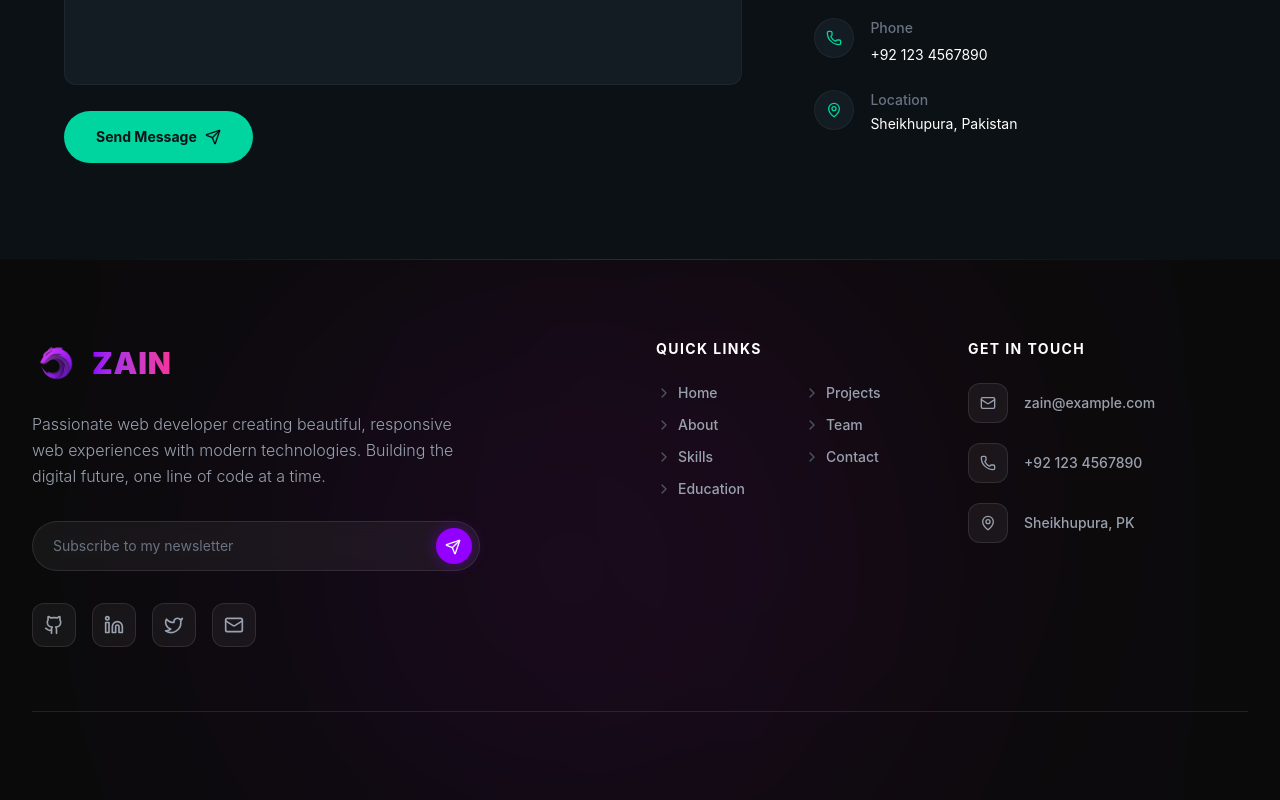
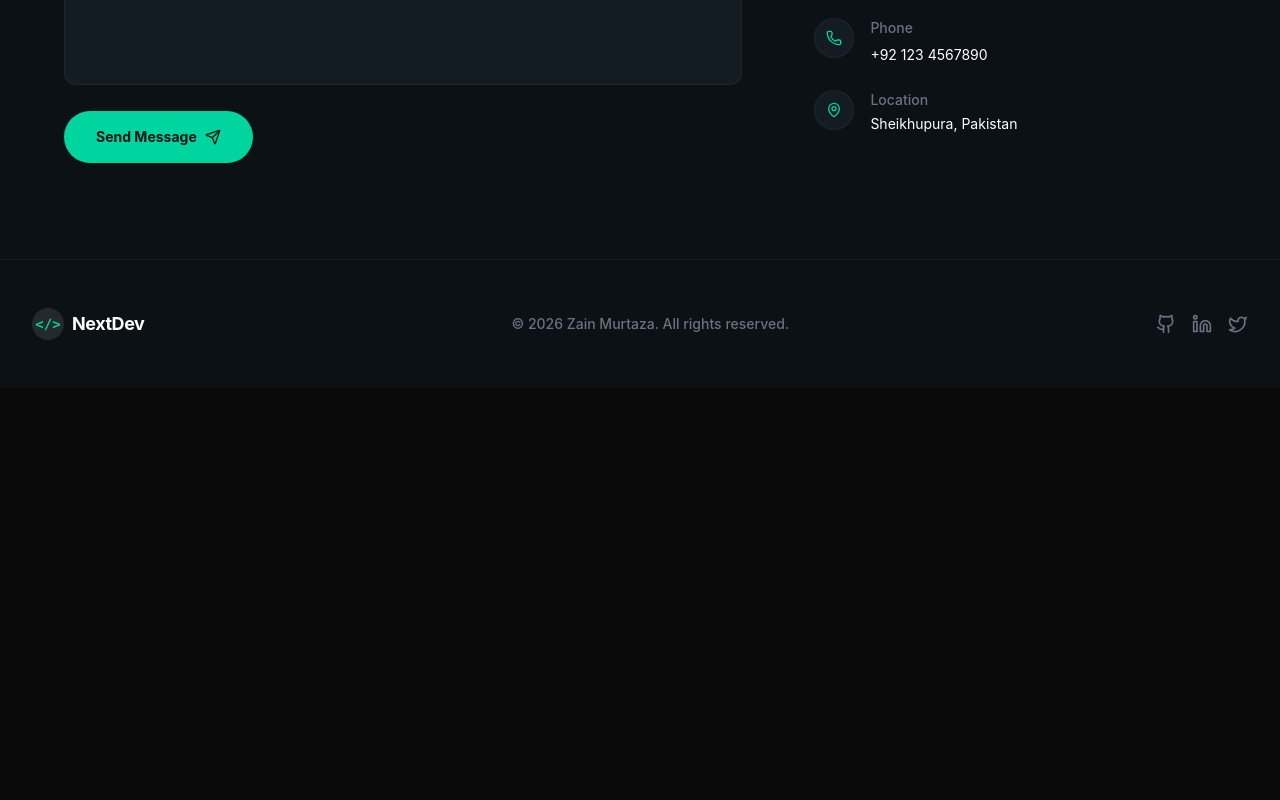
Before and after one commit to ZainMurtaza3532/personal-portfolio-using-react, a React (Vite) app: page / in a window 1280 px wide. Shown: the part 5527-6327 px from the top of the page. After the commit the page ends 5915 px from the top, so only its background shows below. Built offline with nearby package versions, Linux system fonts and the light colour scheme.

Commit message:
Refactor Footer component and simplify structure

```diff
--- a/src/components/Footer.jsx
+++ b/src/components/Footer.jsx
@@ -1,235 +1,35 @@
-import React, { useState } from 'react';
-import {
-  Github,
-  Linkedin,
-  Twitter,
-  Mail,
-  ArrowUp,
-  Phone,
-  MapPin,
-  ChevronRight,
-  Send
-} from 'lucide-react';
-import logo from '/public/images/abc.png';
-
-// Moved static data outside the component to prevent unnecessary re-creations on render
-const socialLinks = [
-  {
-    icon: <Github className="w-5 h-5" />,
-    label: 'GitHub',
-    link: "https://github.com/ZainMurtaza3532",
-    hoverClass: "hover:bg-white hover:text-black hover:border-white hover:shadow-[0_0_15px_rgba(255,255,255,0.4)]"
-  },
-  {
-    icon: <Linkedin className="w-5 h-5" />,
-    label: 'LinkedIn',
-    link: "https://www.linkedin.com/in/zain-murtaza-ghulam-murtaza-185a67304/",
-    hoverClass: "hover:bg-[#0A66C2] hover:text-white hover:border-[#0A66C2] hover:shadow-[0_0_15px_rgba(10,102,194,0.4)]"
-  },
-  {
-    icon: <Twitter className="w-5 h-5" />,
-    label: 'Twitter',
-    link: "#",
-    hoverClass: "hover:bg-[#1DA1F2] hover:text-white hover:border-[#1DA1F2] hover:shadow-[0_0_15px_rgba(29,161,242,0.4)]"
-  },
-  {
-    icon: <Mail className="w-5 h-5" />,
-    label: 'Email',
-    link: "mailto:zain@example.com",
-    hoverClass: "hover:bg-[#EA4335] hover:text-white hover:border-[#EA4335] hover:shadow-[0_0_15px_rgba(234,67,53,0.4)]"
-  }
-];
-
-const footerLinks = [
-  { name: 'Home', href: '#home' },
-  { name: 'About', href: '#about' },
-  { name: 'Skills', href: '#skills' },
-  { name: 'Education', href: '#education' },
-  { name: 'Projects', href: '#projects' },
-  { name: 'Team', href: '#team' },
-  { name: 'Contact', href: '#contact' },
-];
-
-const firstColumnLinks = footerLinks.slice(0, 4);
-const secondColumnLinks = footerLinks.slice(4);
+import React from 'react';
+import { Github, Linkedin, Twitter } from 'lucide-react';
 
 const Footer = () => {
-  const [email, setEmail] = useState('');
+  return (
+    <footer className="bg-[#0B1115] border-t border-white/5 py-12 px-4 sm:px-6 lg:px-8">
+      <div className="max-w-7xl mx-auto flex flex-col md:flex-row justify-between items-center gap-6">
 
-  const scrollToTop = () => {
-    window.scrollTo({
-      top: 0,
-      behavior: 'smooth'
-    });
-  };
-
-  const handleSubscribe = (e) => {
-    e.preventDefault();
-    // Add your newsletter subscription logic here
-    setEmail('');
-  };
-
-  return (
-    <footer className="bg-[#0a0a0a] text-white pt-20 pb-8 px-4 sm:px-6 lg:px-8 relative overflow-hidden selection:bg-[#9300ff]/30">
-
-      {/* Glowing Top Border */}
-      <div className="absolute top-0 left-0 right-0 h-[1px] bg-gradient-to-r from-transparent via-[#9300ff]/50 to-transparent"></div>
-
-      {/* Subtle Background Ambient Glows */}
-      <div className="absolute bottom-0 left-1/4 w-[500px] h-[500px] bg-[#9300ff] rounded-full mix-blend-screen filter blur-[150px] opacity-[0.1] pointer-events-none"></div>
-      <div className="absolute top-0 right-1/4 w-[500px] h-[500px] bg-pink-600 rounded-full mix-blend-screen filter blur-[150px] opacity-[0.05] pointer-events-none"></div>
-
-      <div className="max-w-7xl mx-auto relative z-10">
-
-        {/* Main Footer Content */}
-        <div className="grid grid-cols-1 md:grid-cols-2 lg:grid-cols-4 gap-y-12 gap-x-8 mb-16">
-
-          {/* Brand, Description & Newsletter */}
-          <div className="md:col-span-2" data-aos="fade-right" data-aos-duration="1000">
-            <a href="#home" className="inline-flex items-center mb-6 group focus:outline-none" data-aos="fade-down" data-aos-delay="100">
-              <img
-                src={logo}
-                alt="Zain Logo"
-                className="w-12 h-12 object-contain group-hover:scale-105 transition-transform duration-300"
-              />
-              <span className="text-3xl font-black bg-clip-text text-transparent bg-gradient-to-r from-[#9300ff] to-pink-500 ml-3 tracking-wide">
-                ZAIN
-              </span>
-            </a>
-
-            <p className="text-gray-400 mb-8 max-w-md text-base leading-relaxed font-light" data-aos="fade-up" data-aos-delay="200">
-              Passionate web developer creating beautiful, responsive web experiences with modern technologies. Building the digital future, one line of code at a time.
-            </p>
-
-            {/* Newsletter Subscription */}
-            <form onSubmit={handleSubscribe} className="relative max-w-md mb-8 group" data-aos="fade-up" data-aos-delay="250">
-              <input
-                type="email"
-                value={email}
-                onChange={(e) => setEmail(e.target.value)}
-                placeholder="Subscribe to my newsletter"
-                required
-                className="w-full bg-white/5 border border-white/10 rounded-full py-3.5 pl-5 pr-14 text-sm text-white placeholder-gray-500 focus:outline-none focus:border-[#9300ff]/50 focus:ring-1 focus:ring-[#9300ff]/50 transition-all backdrop-blur-sm"
-              />
-              <button
-                type="submit"
-                aria-label="Subscribe"
-                className="absolute right-2 top-1/2 -translate-y-1/2 w-9 h-9 bg-[#9300ff] hover:bg-[#b545ff] rounded-full flex items-center justify-center text-white transition-all shadow-[0_0_15px_rgba(147,0,255,0.4)] hover:scale-105"
-              >
-                <Send className="w-4 h-4 translate-x-[-1px] translate-y-[1px]" />
-              </button>
-            </form>
-
-            {/* Social Links */}
-            <div className="flex space-x-4" data-aos="fade-up" data-aos-delay="300">
-              {socialLinks.map((social, index) => (
-                <a
-                  key={index}
-                  href={social.link}
-                  target="_blank"
-                  rel="noopener noreferrer"
-                  className={`w-11 h-11 bg-white/5 backdrop-blur-sm border border-white/10 rounded-xl flex items-center justify-center text-gray-400 transition-all duration-300 hover:-translate-y-1 focus:outline-none focus:ring-2 focus:ring-[#9300ff] ${social.hoverClass}`}
-                  aria-label={social.label}
-                >
-                  {social.icon}
-                </a>
-              ))}
-            </div>
+        {/* Branding */}
+        <div className="flex items-center gap-2">
+          <div className="w-8 h-8 bg-white/10 rounded-full flex items-center justify-center text-[#00D49F]">
+            <span className="font-mono font-bold text-sm">&lt;/&gt;</span>
           </div>
-
-          {/* Quick Links */}
-          <div className="lg:col-span-1" data-aos="fade-up" data-aos-delay="400">
-            <h3 className="text-sm font-bold mb-6 text-white uppercase tracking-widest">Quick Links</h3>
-            <nav className="grid grid-cols-2 gap-x-4 gap-y-3">
-              <ul className="space-y-3">
-                {firstColumnLinks.map((link, index) => (
-                  <li key={index}>
-                    <a
-                      href={link.href}
-                      className="group flex items-center text-gray-400 hover:text-[#9300ff] transition-colors duration-300 focus:outline-none focus:text-[#9300ff]"
-                    >
-                      <ChevronRight className="w-4 h-4 mr-1.5 text-gray-600 group-hover:text-[#9300ff] group-hover:translate-x-1 transition-all duration-300" />
-                      <span className="text-sm font-medium">{link.name}</span>
-                    </a>
-                  </li>
-                ))}
-              </ul>
-              <ul className="space-y-3">
-                {secondColumnLinks.map((link, index) => (
-                  <li key={index}>
-                    <a
-                      href={link.href}
-                      className="group flex items-center text-gray-400 hover:text-[#9300ff] transition-colors duration-300 focus:outline-none focus:text-[#9300ff]"
-                    >
-                      <ChevronRight className="w-4 h-4 mr-1.5 text-gray-600 group-hover:text-[#9300ff] group-hover:translate-x-1 transition-all duration-300" />
-                      <span className="text-sm font-medium">{link.name}</span>
-                    </a>
-                  </li>
-                ))}
-              </ul>
-            </nav>
-          </div>
-
-          {/* Contact Info */}
-          <div className="lg:col-span-1" data-aos="fade-left" data-aos-delay="500">
-            <h3 className="text-sm font-bold mb-6 text-white uppercase tracking-widest">Get In Touch</h3>
-            <ul className="space-y-5">
-              <li>
-                <a href="mailto:zain@example.com" className="group flex items-center focus:outline-none">
-                  <div className="w-10 h-10 rounded-xl bg-white/5 border border-white/10 flex items-center justify-center flex-shrink-0 mr-4 group-hover:bg-[#9300ff] group-hover:border-transparent group-hover:shadow-[0_0_15px_rgba(147,0,255,0.4)] transition-all duration-300">
-                    <Mail className="w-4 h-4 text-gray-400 group-hover:text-white transition-colors" />
-                  </div>
-                  <div className="flex flex-col">
-                    <span className="text-gray-400 text-sm font-medium group-hover:text-white transition-colors">
-                      zain@example.com
-                    </span>
-                  </div>
-                </a>
-              </li>
-
-              <li>
-                <a href="tel:+921234567890" className="group flex items-center focus:outline-none">
-                  <div className="w-10 h-10 rounded-xl bg-white/5 border border-white/10 flex items-center justify-center flex-shrink-0 mr-4 group-hover:bg-[#9300ff] group-hover:border-transparent group-hover:shadow-[0_0_15px_rgba(147,0,255,0.4)] transition-all duration-300">
-                    <Phone className="w-4 h-4 text-gray-400 group-hover:text-white transition-colors" />
-                  </div>
-                  <div className="flex flex-col">
-                    <span className="text-gray-400 text-sm font-medium group-hover:text-white transition-colors">
-                      +92 123 4567890
-                    </span>
-                  </div>
-                </a>
-              </li>
-
-              <li className="flex items-center">
-                <div className="w-10 h-10 rounded-xl bg-white/5 border border-white/10 flex items-center justify-center flex-shrink-0 mr-4">
-                  <MapPin className="w-4 h-4 text-gray-400" />
-                </div>
-                <div className="flex flex-col">
-                  <span className="text-gray-400 text-sm font-medium">
-                    Sheikhupura, PK
-                  </span>
-                </div>
-              </li>
-            </ul>
-          </div>
-
+          <span className="text-lg font-bold text-white tracking-tight">NextDev</span>
         </div>
 
-        {/* Footer Bottom / Copyright */}
-        <div className="border-t border-white/10 pt-8 flex flex-col md:flex-row justify-between items-center gap-6">
-          <p className="text-gray-500 text-sm font-medium text-center md:text-left" data-aos="fade-right">
-            &copy; {new Date().getFullYear()} Zain Murtaza. All rights reserved.
-          </p>
+        {/* Copyright */}
+        <p className="text-gray-500 text-sm font-medium text-center">
+          &copy; {new Date().getFullYear()} Zain Murtaza. All rights reserved.
+        </p>
 
-          <button
-            onClick={scrollToTop}
-            aria-label="Scroll back to top"
-            className="group flex items-center space-x-2 bg-white/5 hover:bg-[#9300ff] px-5 py-2.5 rounded-full text-gray-400 hover:text-white transition-all duration-300 border border-white/10 hover:border-transparent hover:shadow-[0_0_20px_rgba(147,0,255,0.4)] focus:outline-none hover:-translate-y-1 backdrop-blur-sm"
-            data-aos="fade-left"
-          >
-            <span className="text-sm font-semibold tracking-wide">Back to Top</span>
-            <ArrowUp className="w-4 h-4 group-hover:-translate-y-1 transition-transform duration-300" />
-          </button>
+        {/* Socials */}
+        <div className="flex items-center gap-4">
+          <a href="#" className="text-gray-500 hover:text-[#00D49F] transition-colors">
+            <Github className="w-5 h-5" />
+          </a>
+          <a href="#" className="text-gray-500 hover:text-[#00D49F] transition-colors">
+            <Linkedin className="w-5 h-5" />
+          </a>
+          <a href="#" className="text-gray-500 hover:text-[#00D49F] transition-colors">
+            <Twitter className="w-5 h-5" />
+          </a>
         </div>
 
       </div>
```
